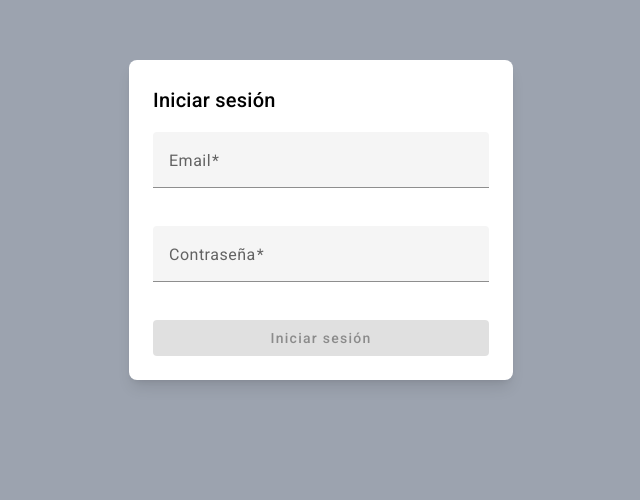
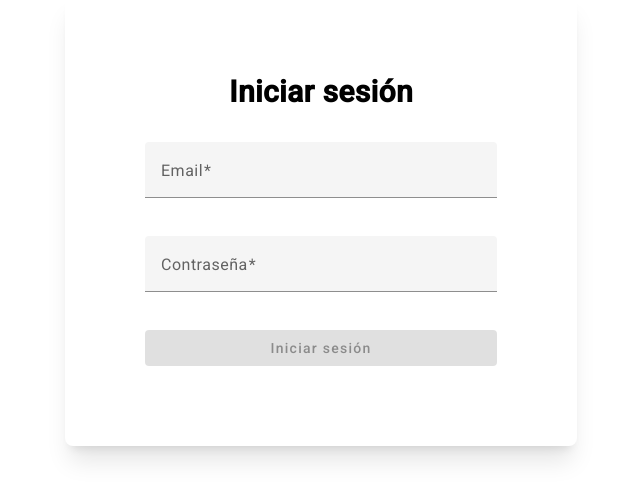
Before and after one commit to sheidiz/RecipesApp, an Angular app in the folder recipes-front/: page /inicio-sesion in a window 1280 px wide. Shown: the part 180-680 px from the top of the page, without its empty margins (319-959 px from the left). Built offline with nearby package versions, Linux system fonts and the light colour scheme.

Commit message:
style(front): change padding on register and login forms

```diff
--- a/recipes-front/src/app/auth/login/login.component.html
+++ b/recipes-front/src/app/auth/login/login.component.html
@@ -1,7 +1,8 @@
-<div class="flex justify-center items-center min-h-screen bg-gray-400">
-  <div class="bg-white p-6 rounded-lg shadow-lg w-96">
-    <h2>Iniciar sesión</h2>
-    <form [formGroup]="loginForm" (ngSubmit)="onSubmit()" class="space-y-4">
+<div class="flex justify-center items-center min-h-screen">
+  <div class="bg-white rounded-lg shadow-xl p-20 max-w-lg">
+    <h2 class="!font-bold text-center !text-3xl pb-4">Iniciar sesión</h2>
+    <form [formGroup]="loginForm" (ngSubmit)="onSubmit()" class="space-y-4 max-w-96">
+
       <mat-form-field appearence="outline" class="w-full">
         <mat-label>Email</mat-label>
         <input matInput formControlName="email" placeholder="jane@email.com" type="email">
--- a/recipes-front/src/app/auth/register/register.component.html
+++ b/recipes-front/src/app/auth/register/register.component.html
@@ -1,7 +1,7 @@
 <div class="flex justify-center items-center min-h-screen">
-    <div class="bg-white p-6 rounded-lg shadow-xl p-10 max-w-lg">
+    <div class="bg-white rounded-lg shadow-xl p-20 max-w-lg">
         <h2 class="!font-bold text-center !text-3xl pb-4">Registro</h2>
-        <form [formGroup]="registerForm" (ngSubmit)="onSubmit()" class="space-y-4">
+        <form [formGroup]="registerForm" (ngSubmit)="onSubmit()" class="space-y-4 max-w-96">
 
             <mat-form-field appearence="outline" class="w-full">
                 <mat-label>Nombre</mat-label>
```
